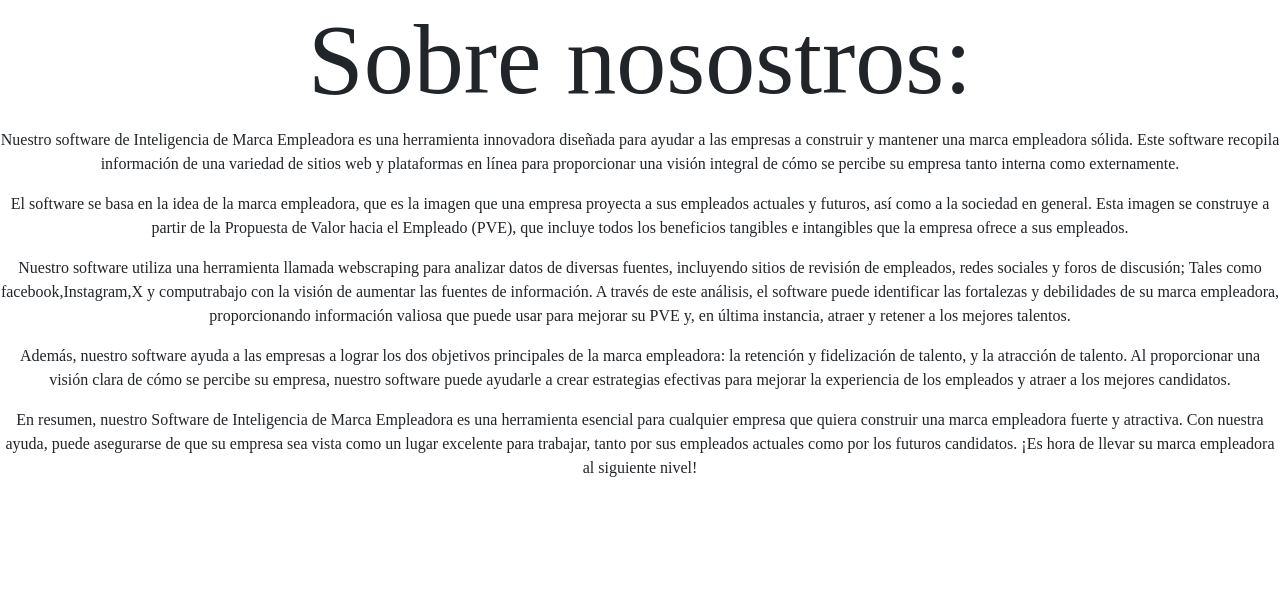
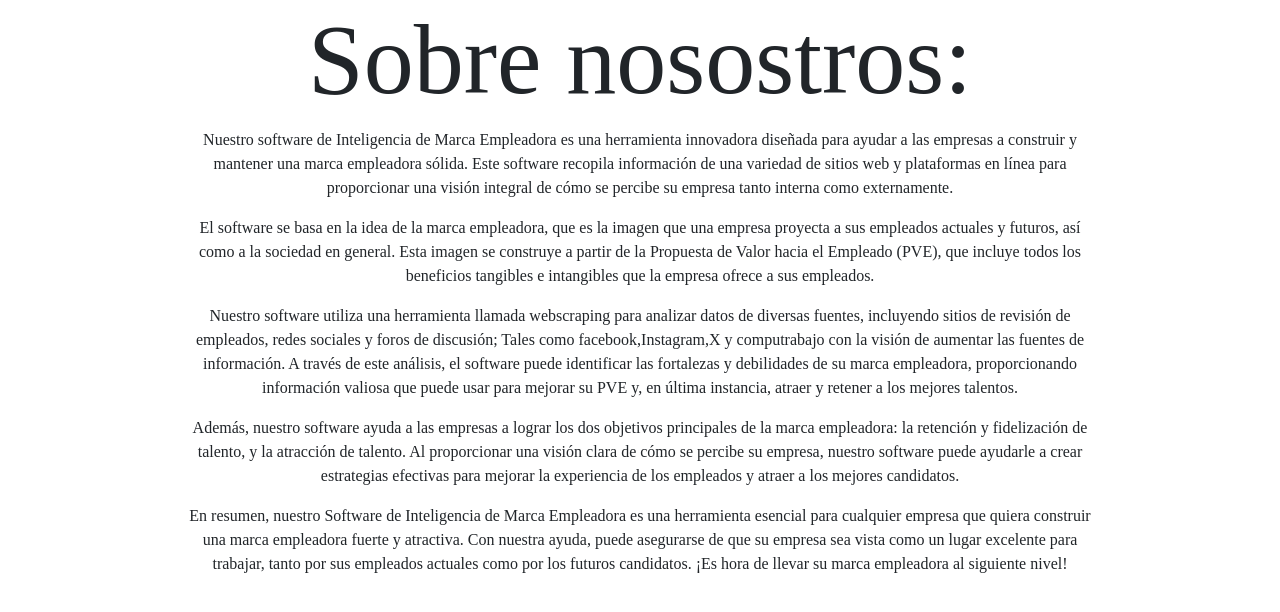
Before and after one commit to Jeronimo1303/DME_Proyectofinal, a Django app: page /nosotros/ in a window 1280 px wide. Shown: the part 96-708 px from the top of the page. Run offline with Django 4.2, Linux system fonts and the light colour scheme.

Commit message:
texto-nosotros

```diff
--- a/cliente/static/styles.css
+++ b/cliente/static/styles.css
@@ -230,8 +230,3 @@ p{
   .open-button:hover {
     opacity: 1;
   }
-
-t{
-    margin-left: 5cm;
-    margin-right: 5cm;
-}
--- a/cliente/templates/nosotros.html
+++ b/cliente/templates/nosotros.html
@@ -25,15 +25,15 @@
 
     <h1 style="font-family: 'Times New Roman', Times, serif;">Sobre nosostros:</h1>
     <div>
-        <p>Nuestro software de Inteligencia de Marca Empleadora es una herramienta innovadora diseñada para ayudar a las empresas a construir y mantener una marca empleadora sólida. Este software recopila información de una variedad de sitios web y plataformas en línea para proporcionar una visión integral de cómo se percibe su empresa tanto interna como externamente.</p>
+        <p style="text-align: center; justify-content: center; display: flex; margin-left: 5cm; margin-right: 5cm;">Nuestro software de Inteligencia de Marca Empleadora es una herramienta innovadora diseñada para ayudar a las empresas a construir y mantener una marca empleadora sólida. Este software recopila información de una variedad de sitios web y plataformas en línea para proporcionar una visión integral de cómo se percibe su empresa tanto interna como externamente.</p>
 
-        <p>El software se basa en la idea de la marca empleadora, que es la imagen que una empresa proyecta a sus empleados actuales y futuros, así como a la sociedad en general. Esta imagen se construye a partir de la Propuesta de Valor hacia el Empleado (PVE), que incluye todos los beneficios tangibles e intangibles que la empresa ofrece a sus empleados.</p>
+        <p  style="text-align: center; justify-content: center; display: flex; margin-left: 5cm; margin-right: 5cm;">El software se basa en la idea de la marca empleadora, que es la imagen que una empresa proyecta a sus empleados actuales y futuros, así como a la sociedad en general. Esta imagen se construye a partir de la Propuesta de Valor hacia el Empleado (PVE), que incluye todos los beneficios tangibles e intangibles que la empresa ofrece a sus empleados.</p>
 
-        <p>Nuestro software utiliza una herramienta llamada webscraping para analizar datos de diversas fuentes, incluyendo sitios de revisión de empleados, redes sociales y foros de discusión; Tales como facebook,Instagram,X y computrabajo con la visión de aumentar las fuentes de información. A través de este análisis, el software puede identificar las fortalezas y debilidades de su marca empleadora, proporcionando información valiosa que puede usar para mejorar su PVE y, en última instancia, atraer y retener a los mejores talentos.</p>
+        <p  style="text-align: center; justify-content: center; display: flex; margin-left: 5cm; margin-right: 5cm;">Nuestro software utiliza una herramienta llamada webscraping para analizar datos de diversas fuentes, incluyendo sitios de revisión de empleados, redes sociales y foros de discusión; Tales como facebook,Instagram,X y computrabajo con la visión de aumentar las fuentes de información. A través de este análisis, el software puede identificar las fortalezas y debilidades de su marca empleadora, proporcionando información valiosa que puede usar para mejorar su PVE y, en última instancia, atraer y retener a los mejores talentos.</p>
 
-        <p>Además, nuestro software ayuda a las empresas a lograr los dos objetivos principales de la marca empleadora: la retención y fidelización de talento, y la atracción de talento. Al proporcionar una visión clara de cómo se percibe su empresa, nuestro software puede ayudarle a crear estrategias efectivas para mejorar la experiencia de los empleados y atraer a los mejores candidatos.</p>
+        <p  style="text-align: center; justify-content: center; display: flex; margin-left: 5cm; margin-right: 5cm;">Además, nuestro software ayuda a las empresas a lograr los dos objetivos principales de la marca empleadora: la retención y fidelización de talento, y la atracción de talento. Al proporcionar una visión clara de cómo se percibe su empresa, nuestro software puede ayudarle a crear estrategias efectivas para mejorar la experiencia de los empleados y atraer a los mejores candidatos.</p>
 
-        <p>En resumen, nuestro Software de Inteligencia de Marca Empleadora es una herramienta esencial para cualquier empresa que quiera construir una marca empleadora fuerte y atractiva. Con nuestra ayuda, puede asegurarse de que su empresa sea vista como un lugar excelente para trabajar, tanto por sus empleados actuales como por los futuros candidatos. ¡Es hora de llevar su marca empleadora al siguiente nivel!</p>
+        <p style="text-align: center; justify-content: center; display: flex; margin-left: 5cm; margin-right: 5cm;">En resumen, nuestro Software de Inteligencia de Marca Empleadora es una herramienta esencial para cualquier empresa que quiera construir una marca empleadora fuerte y atractiva. Con nuestra ayuda, puede asegurarse de que su empresa sea vista como un lugar excelente para trabajar, tanto por sus empleados actuales como por los futuros candidatos. ¡Es hora de llevar su marca empleadora al siguiente nivel!</p>
 
     </div>
 </body>
```
